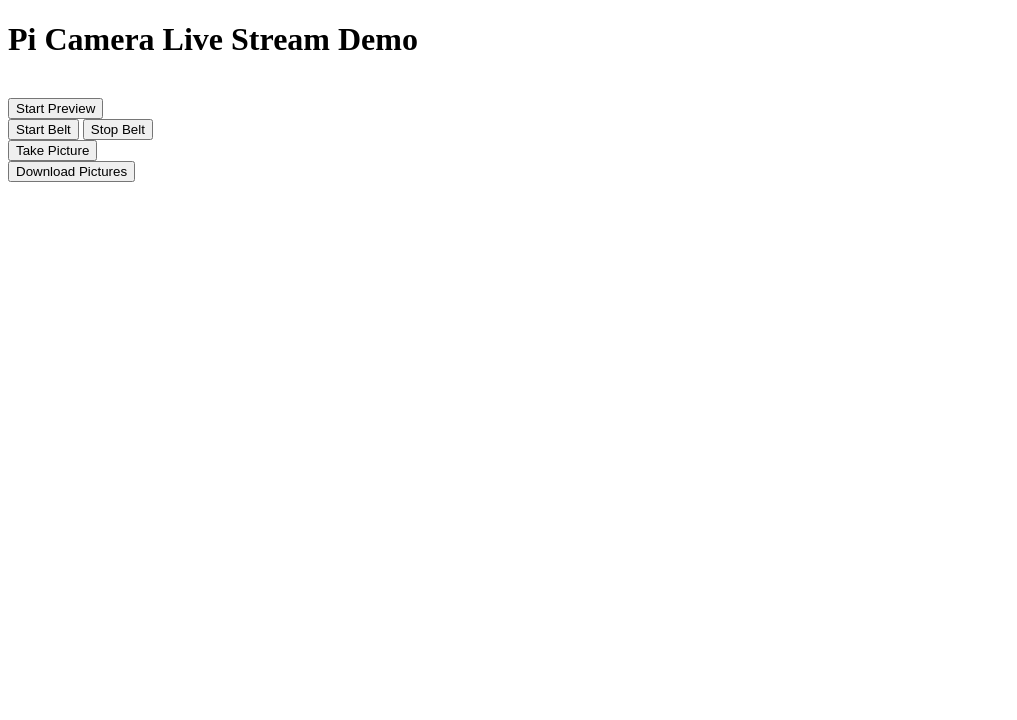
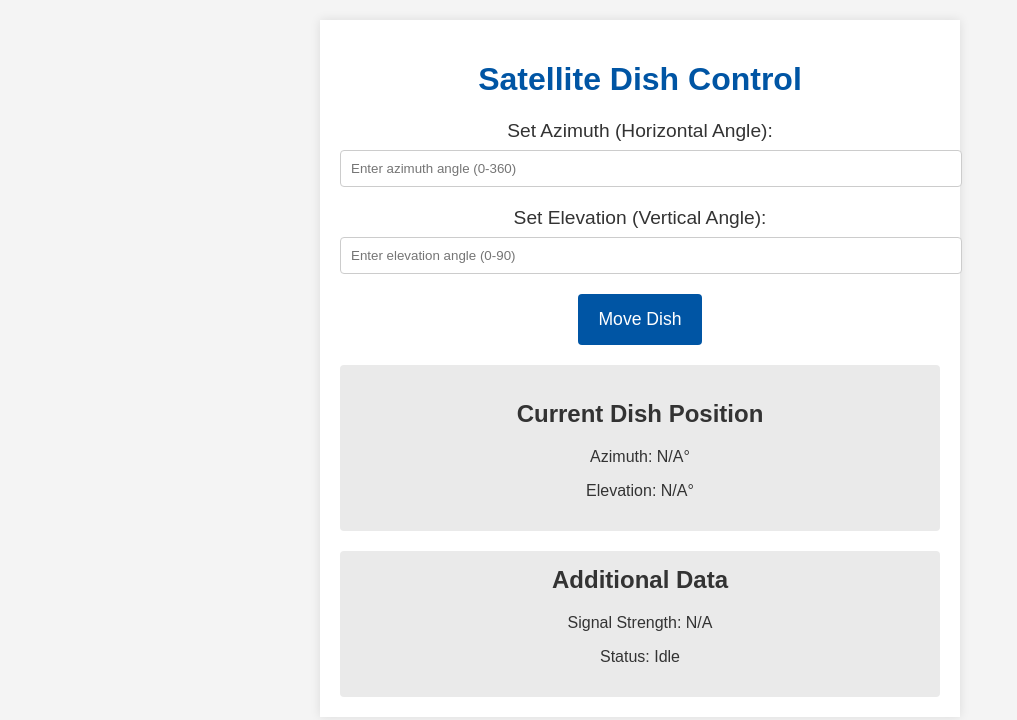
Before and after one commit to Inholland-Space-Lab/SSA_RF_Monitor, a plain HTML site: page src/client/index.html in a window 1280 px wide. Shown: the whole page, without its empty margins (0-1017 px from the left). Drawn offline with Linux system fonts and the light colour scheme.

Commit message:
Added chatgpt webpage

```diff
--- a/src/client/index.html
+++ b/src/client/index.html
@@ -1,29 +1,103 @@
 <!DOCTYPE html>
-<html>
+<html lang="en">
 
 <head>
-    <title>Curing Machine</title>
+    <meta charset="UTF-8">
+    <meta name="viewport" content="width=device-width, initial-scale=1.0">
+    <title>Satellite Dish Control</title>
+    <style>
+        body {
+            font-family: Arial, sans-serif;
+            background-color: #f4f4f4;
+            color: #333;
+            margin: 0;
+            padding: 20px;
+            text-align: center;
+        }
+
+        .container {
+            max-width: 600px;
+            margin: 0 auto;
+            background: white;
+            padding: 20px;
+            box-shadow: 0 0 10px rgba(0, 0, 0, 0.1);
+        }
+
+        h1 {
+            color: #0055A4;
+        }
+
+        label {
+            font-size: 1.2em;
+            display: block;
+            margin-bottom: 8px;
+        }
+
+        input[type="number"] {
+            padding: 10px;
+            margin-bottom: 20px;
+            width: 100%;
+            border: 1px solid #ccc;
+            border-radius: 4px;
+        }
+
+        button {
+            padding: 15px 20px;
+            background-color: #0055A4;
+            color: white;
+            border: none;
+            border-radius: 4px;
+            cursor: pointer;
+            font-size: 1.1em;
+        }
+
+        button:hover {
+            background-color: #003f7f;
+        }
+
+        .current-position,
+        .extra-data {
+            margin-top: 20px;
+            padding: 15px;
+            background-color: #eaeaea;
+            border-radius: 4px;
+        }
+
+        .extra-data h2 {
+            margin-top: 0;
+        }
+    </style>
 </head>
 
 <body>
-    <h1>Pi Camera Live Stream Demo</h1>
+    <div class="container">
+        <h1>Satellite Dish Control</h1>
 
-    <!-- This div is where the preview stream will come -->
-    <div id="streamdiv">
+        <div class="control-panel">
+            <label for="azimuth">Set Azimuth (Horizontal Angle):</label>
+            <input type="number" id="azimuth" name="azimuth" min="0" max="360"
+                placeholder="Enter azimuth angle (0-360)">
+
+            <label for="elevation">Set Elevation (Vertical Angle):</label>
+            <input type="number" id="elevation" name="elevation" min="0" max="90"
+                placeholder="Enter elevation angle (0-90)">
+
+            <button onclick="updateDishPosition()">Move Dish</button>
+        </div>
+
+        <div class="current-position">
+            <h2>Current Dish Position</h2>
+            <p>Azimuth: <span id="current-azimuth">N/A</span>°</p>
+            <p>Elevation: <span id="current-elevation">N/A</span>°</p>
+        </div>
+
+        <div class="extra-data">
+            <h2>Additional Data</h2>
+            <p>Signal Strength: <span id="signal-strength">N/A</span></p>
+            <p>Status: <span id="status">Idle</span></p>
+        </div>
     </div>
-    <br>
 
-    <!-- These buttons each call a javascript function in index.js -->
-    <button id='toggleButton' onclick="toggleButton()">Start Preview</button>
-    <br>
-    <button id='startBeltButton' onclick="startBelt()">Start Belt</button>
-    <button id='stopBeltButton' onclick="stopBelt()">Stop Belt</button>
-    <br>
-    <button id='pictureButton' onclick="pictureButton()">Take Picture</button>
-    <br>
-    <button id='browseButton' onclick="browseButton()">Download Pictures</button>
-
-    <!-- include the script -->
     <script src="index.js"></script>
 </body>
 
--- a/src/client/index.js
+++ b/src/client/index.js
@@ -1,77 +1,21 @@
-let previewActive = false
 
-// enable or disable the preview stream
-function toggleButton() {
-    // get the button so we can change the text appropriately
-    const button = document.getElementById('toggleButton')
-    if (previewActive){
-        // if the preview is already running, stop it:
 
-        // make a request to the server to stop the camera preview
-        fetch('/button/stopcam')
+function updateDishPosition() {
+    const azimuth = document.getElementById('azimuth').value;
+    const elevation = document.getElementById('elevation').value;
 
-        // remove the stream image
-        const img = document.getElementById('stream')
-        img.remove()
+    // Placeholder: send azimuth and elevation data to server or backend
+    console.log(`Setting Azimuth: ${azimuth}°, Elevation: ${elevation}°`);
 
-        // change the text of the button
-        button.innerHTML = 'Start Preview'
-    }else{
-        // if the preview is not yet running, start it:
+    // Simulate updating the current position
+    document.getElementById('current-azimuth').textContent = azimuth;
+    document.getElementById('current-elevation').textContent = elevation;
 
-        // make a request to the server to start the camera preview
-        fetch('/button/startcam').then(()=>{
-            // after the camera started, create the stream image
-            const img = document.createElement('img')
-            img.setAttribute('id', 'stream')
-            img.setAttribute('src', 'stream.mjpg')
-            img.setAttribute('width', '640')
-            img.setAttribute('height', '480')
-            img.setAttribute('alt', 'Camera Offline')
+    // Update additional data for example (like signal strength and status)
+    document.getElementById('signal-strength').textContent = Math.floor(Math.random() * 100) + '%'; // Simulated signal strength
+    document.getElementById('status').textContent = 'Moving...';
 
-            // add the image to the div element in the webpage
-            const div = document.getElementById('streamdiv')
-            div.appendChild(img)
-        })
-
-        // change the text of the button
-        button.innerHTML = 'Stop Preview'
-    }
-    // toggle the state of the preview variable
-    previewActive = !previewActive
+    setTimeout(() => {
+        document.getElementById('status').textContent = 'Position Reached';
+    }, 2000); // Simulate a delay for movement
 }
-
-function startBelt() {
-    // make a request to the server to start the belt
-    fetch('/button/startbelt')
-}
-function stopBelt() {
-    // make a request to the server to stop the belt
-    fetch('/button/stopbelt')
-}
-
-function pictureButton() {
-    // make a request to the server to take a picture, and open it
-    // TODO: request the url/name of the taken picture and redirect to that
-    redirect('/button/picture')
-}
-
-function browseButton() {
-    redirect('/pictures')
-}
-
-// Deprecated
-function redirect(url){
-    // add the current protocol, site name and port to the url
-    // this allows this function to change to a different page on the same site
-    const newPage = 'http://' + window.location.host + url
-    // since the host/site name is the ip address of the raspberry,
-    // and thus will change depending on what network it is connected to, I did not want to hardcode the address in
-
-    // log the page we are redirecting to
-    console.debug("redirecting to:", newPage)
-
-    // change the url of the browser to the new page
-    open(newPage)
-    // window.location.href = newPage
-}
```
Also changed, not shown: src/client/favicon.ico.
